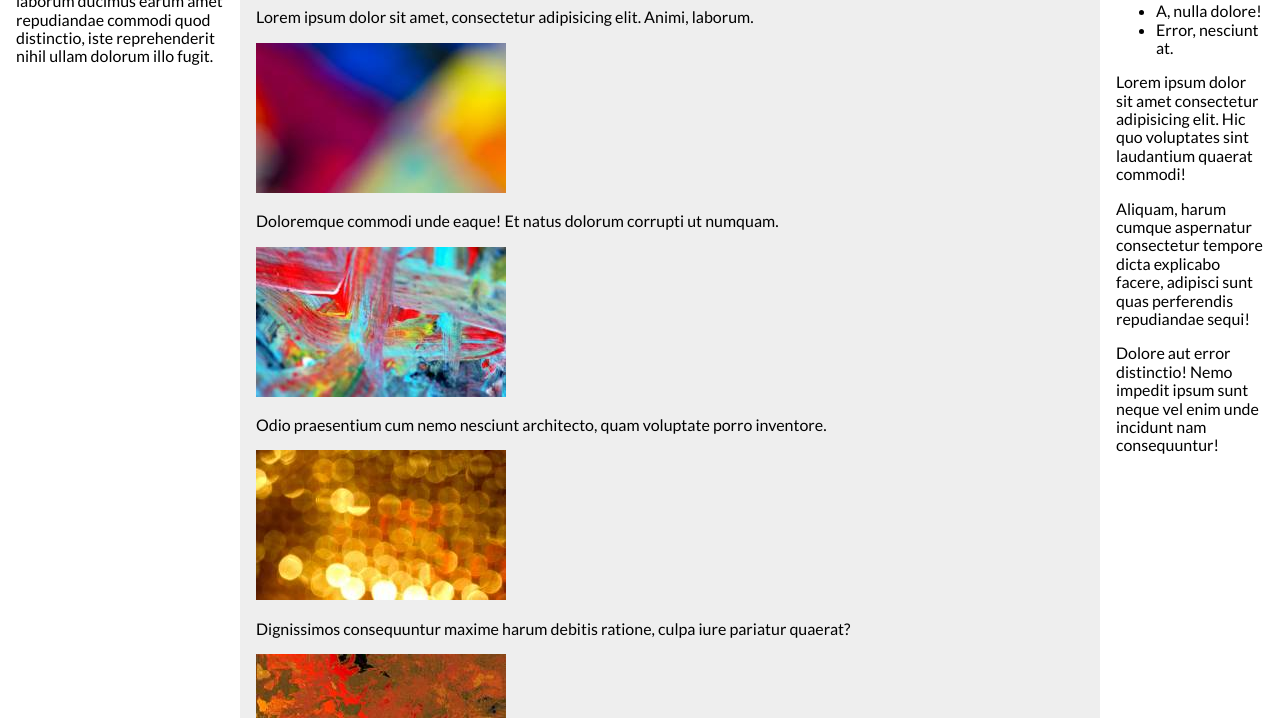
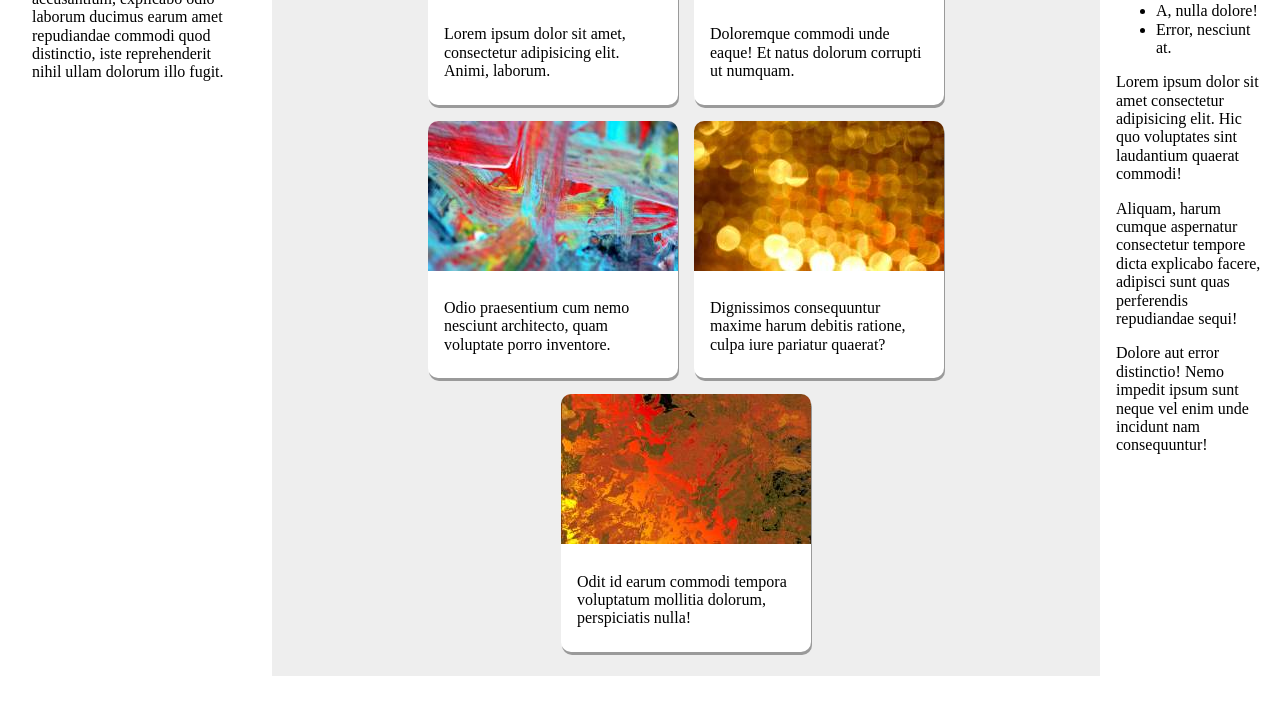
Before and after one commit to info340-wi21/problem-03-talatayebi, a website: page problem-a/index.html in a window 1280 px wide. Shown: the part 177-895 px from the top of the page. After the commit the page ends 853 px from the top, so only its background shows below. Drawn offline with nearby package versions, Linux system fonts and the light colour scheme.

Commit message:
one error almost done

```diff
--- a/problem-a/css/style.css
+++ b/problem-a/css/style.css
@@ -1,32 +1,62 @@
-* {
+*{
   box-sizing: border-box;
 }
 
-body {
-  font-family: "Lato", "Helvetica Neue", "Helvetica", sans-serif;
-  margin: 0;
+html{
+  height: 100%;
+}
+main{
+  flex: 1;
 }
 
-
-.flex-container {
+body{
   display: flex;
+  flex-direction: column;
+  height: inherit;
 }
 
-.flex-item1{
+.flex-container{
+  display: flex;
+  height: 100%;
+}
+
+.first{
   flex-basis: 240px;
+  padding: 1em;
+  margin: 1em;
+}
+
+.second{
+  background-color: #eee;
+  padding: 1em;
+  flex: 1 0;
+}
+
+.third{
+  flex-basis: 180px;
+  flex-grow: 0;
+  flex-shrink: 0;
   padding: 1em;
 }
 
-.flex-item2{
-  flex-basis: 0px;
-  flex-grow: 1;
-  background-color: #eee;
-  padding: 1em;
+.imgcards{
+  display: flex;
+  flex-wrap: wrap;
+  justify-content: center;
 }
 
-.flex-item3{
-  flex-basis: 180px;
-  flex-shrink: 0;
-  width: max-content;
-  padding: 1em;
+.card{
+  flex: 0 0 250px;
+  background-color: white;
+  margin: .5rem;
+  border-radius: 10px;
+  box-shadow: 01px 3px rgba(0,0,0,0.16),01px 3px rgba(0,0,0,0.23);
 }
+
+.card p{
+  padding: .5rem 1rem;
+}
+
+.card img{
+  border-radius: 10px 10px 0 0;
+}
--- a/problem-a/index.html
+++ b/problem-a/index.html
@@ -7,43 +7,59 @@
     <!-- normalize.css for cross-browser stuff -->
     <link rel="stylesheet" href="https://cdnjs.cloudflare.com/ajax/libs/normalize/8.0.0/normalize.min.css">
     <link rel="stylesheet" href="css/style.css">
+
 </head>
+
+
 <body>
     <main>
         <div class="flex-container">
-        <div class="flex-item1">
-        <section>
+            <section class="first">
                 <h1>Cards</h1>
-            <p>Lorem ipsum dolor sit amet consectetur adipisicing elit. Dolorem, ullam! Provident at accusantium, explicabo odio laborum ducimus earum amet repudiandae commodi quod distinctio, iste reprehenderit nihil ullam dolorum illo fugit.</p>
+                <p>Lorem ipsum dolor sit amet consectetur adipisicing elit. Dolorem, ullam! Provident at accusantium,
+                    explicabo odio laborum ducimus earum amet repudiandae commodi quod distinctio,
+                    iste reprehenderit nihil ullam dolorum illo fugit.
+                </p>
             </section>
+
+            <section class="second">
+
+                <div class="imgcards">
+
+                        <!-- Card 1 -->
+                        <div class="card">
+                            <img src="img/abstract1.jpg" alt="abstract art">
+                            <p>Lorem ipsum dolor sit amet, consectetur adipisicing elit. Animi, laborum.</p>
                         </div>
 
-        <div class="flex-item2">
-            <section>
-            <!-- Card 1 -->
-            <img src="img/abstract1.jpg" alt="abstract art">
-            <p>Lorem ipsum dolor sit amet, consectetur adipisicing elit. Animi, laborum.</p>
-
                         <!-- Card 2 -->
+                        <div class="card">
                             <img src="img/abstract2.jpg" alt="abstract art">
                             <p>Doloremque commodi unde eaque! Et natus dolorum corrupti ut numquam.</p>
+                        </div>
 
                         <!-- Card 3 -->
+                        <div class="card">
                             <img src="img/abstract3.jpg" alt="abstract art">
                             <p>Odio praesentium cum nemo nesciunt architecto, quam voluptate porro inventore.</p>
+                        </div>
 
                         <!-- Card 4 -->
+                        <div class="card">
                             <img src="img/abstract4.jpg" alt="abstract art">
                             <p>Dignissimos consequuntur maxime harum debitis ratione, culpa iure pariatur quaerat?</p>
+                        </div>
 
                         <!-- Card 5 -->
+                        <div class="card">
                             <img src="img/abstract5.jpg" alt="abstract art">
                             <p>Odit id earum commodi tempora voluptatum mollitia dolorum, perspiciatis nulla!</p>
-            </section>
                         </div>
 
-        <div class="flex-item3">
-           <section>
+                    </div>
+                </section>
+
+                <section class="third">
                     <ul>
                         <li>Lorem, ipsum dolor.</li>
                         <li>Delectus, aliquid vitae?</li>
@@ -52,12 +68,18 @@
                         <li>A, nulla dolore!</li>
                         <li>Error, nesciunt at.</li>
                     </ul>
-            <p>Lorem ipsum dolor sit amet consectetur adipisicing elit. Hic quo voluptates sint laudantium quaerat commodi!</p>
-            <p>Aliquam, harum cumque aspernatur consectetur tempore dicta explicabo facere, adipisci sunt quas perferendis repudiandae sequi!</p>
-            <p>Dolore aut error distinctio! Nemo impedit ipsum sunt neque vel enim unde incidunt nam consequuntur!</p>
+                    <p>Lorem ipsum dolor sit amet consectetur adipisicing elit.
+                        Hic quo voluptates sint laudantium quaerat commodi!
+                    </p>
+                    <p>Aliquam, harum cumque aspernatur consectetur tempore
+                        dicta explicabo facere, adipisci sunt quas perferendis repudiandae sequi!
+                    </p>
+                    <p>Dolore aut error distinctio! Nemo impedit ipsum sunt
+                        neque vel enim unde incidunt nam consequuntur!
+                    </p>
                 </section>
-         </div>
         </div>
      </main>
 </body>
+
 </html>
```
Lines whose indentation alone changed are shown as unchanged.
